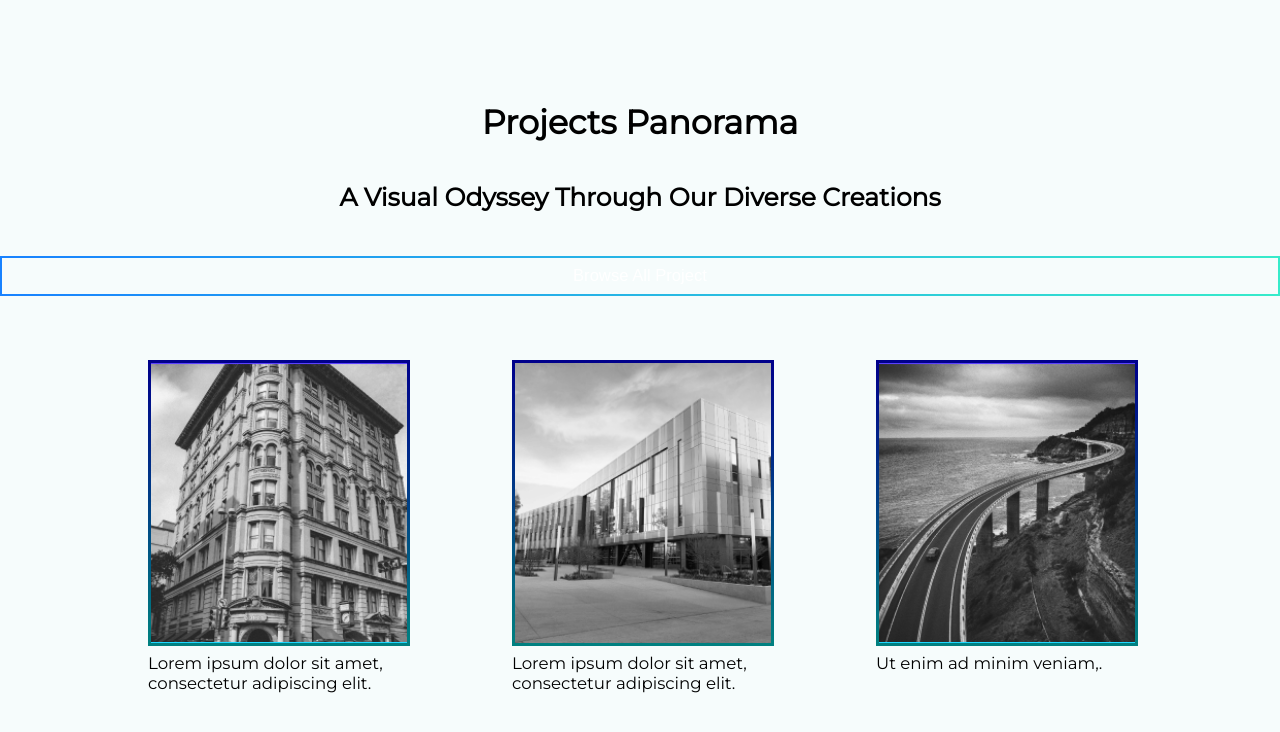
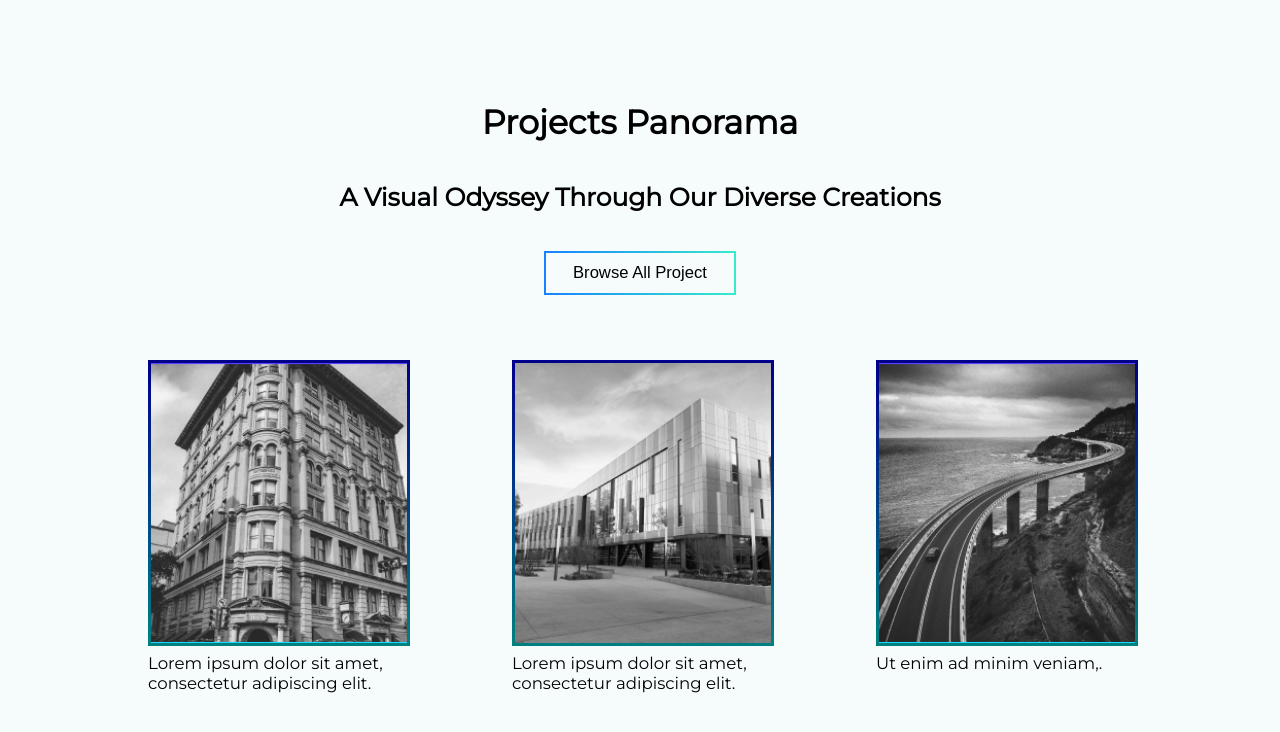
Before and after one commit to sadiqbehzad/imtihan, a React (Create React App) app: page /projects in a window 1280 px wide. Shown: the top 732 px of the page. Built offline with nearby package versions, Linux system fonts and the light colour scheme.

Commit message:
editing homepage buttons.

```diff
--- a/src/components/blog/blog.css
+++ b/src/components/blog/blog.css
@@ -75,6 +75,9 @@
   }
 
   .blogButton {
-    padding: 5%;
-    position: relative;
+    display: flex;
+    margin-top: 3vw;
+    margin-left: auto;
+    justify-items: center;
+    justify-content: center;
   }
--- a/src/components/button/Button.jsx
+++ b/src/components/button/Button.jsx
@@ -2,13 +2,14 @@ import "./button.css";
 import { useNavigate } from "react-router-dom";
 
 const Button = (props) => {
-  const { label, color, to } = props;
+  const { label, color, width,to } = props;
   const navigate = useNavigate();
 
   const myButtonStyle = {
-    color: color || "white"
+    color: color || "white",
+    width: width || "auto",
+  };
 
-  };
   const myButtonReflectionStyle = {
     color: "transparent"
   };
--- a/src/components/comparison/comparison.css
+++ b/src/components/comparison/comparison.css
@@ -57,15 +57,9 @@
 }
 
 .comparisonButton {
-  position: relative;
-  text-align: center;
-  margin-top:10vh;
+  display: flex;
+      margin-top: 3vw;
+      margin-left: auto;
+      justify-items: center;
+      justify-content: right;
 }
-
-/* .comparisonButton Button {
-  position: absolute;
-  top: 60%;
-  left: 70%;
-  transform: translate(-50%, -50%);
-  color:black;
-} */
--- a/src/components/projects/Projects.jsx
+++ b/src/components/projects/Projects.jsx
@@ -15,12 +15,13 @@ const Container = ({ imageUrl, label, description }) => {
 };
 
 const Header = ({ title1, title2, label }) => {
-  const whiteButton = 'blackButton';
+
   return (
     <header className="projectsHeader">
       <h1>{title1}</h1>
       <h2>{title2}</h2>
-      <div className="projectButton"><Button label="Browse All Project" whiteButton={whiteButton} /></div>
+      <div className="projectButton">
+        <Button color="black" width ="15vw"label="Browse All Project"/></div>
     </header>
   );
 };
--- a/src/components/projects/projects.css
+++ b/src/components/projects/projects.css
@@ -65,21 +65,9 @@
   }
 
   .projectButton {
-    position: relative;
-    text-align: center;
-    margin-top:8vh;
+      display: flex;
+      margin-top: 3vw;
+      margin-left: auto;
+      justify-items: center;
+      justify-content: center;
   }
-
-  .projectButton Button {
-
-    height: 5vh;
-    position: absolute;
-    top: 60%;
-    left: 50%;
-    transform: translate(-50%, -50%);
-    color:black;
-  }
-
- .btn {
-    color:black;
-  }
--- a/src/components/solutions/Solutions.jsx
+++ b/src/components/solutions/Solutions.jsx
@@ -14,7 +14,7 @@ const Card = ({ imageUrl, label, description, to }) => {
       <div className="cardContent">
         <div className="labelText"><p>{description}</p></div>
         <div className="solutionButton">
-          <Button width="2x" label={label} to={to} />
+        <Button width="300px" label={label} to={to} />
         </div>
       </div>
     </div>
@@ -37,13 +37,13 @@ const Solutions = () => {
         <Card
           imageUrl={Owners}
           description="Lorem ipsum dolor sit amet, consectetur adipiscing elit."
-          label="Owners"
+          label=" Owners "
           to="/owners"
         />
         <Card
           imageUrl={Vendors}
           description="Lorem ipsum dolor sit amet, consectetur adipiscing elit."
-          label="Vendors"
+          label=" Vendors "
           // to="/vendors"
         />
         <Card
--- a/src/components/solutions/solution.css
+++ b/src/components/solutions/solution.css
@@ -72,12 +72,6 @@
   height:10vh;
 
 }
-.solutionButton {
-  display: flex;
-  position: relative;
-  text-align: center;
-  /* margin-top:2vh; */
-}
 
 
 
--- a/src/components/testimony/testimony.css
+++ b/src/components/testimony/testimony.css
@@ -67,13 +67,9 @@
 }
 
 .testimonyButton {
-  padding: 5%;
-  position: relative;
+  display: flex;
+  margin-top: 3vw;
+  margin-left: auto;
+  justify-items: center;
+  justify-content: right;
 }
-
-.testimonyButton button {
-  width: 35%;
-  height: 70%;
-  left: 60%;
-  position: absolute;
-}
```
Also changed, not shown: src/components/comparison/Comparison.jsx (+0 -53 lines).
